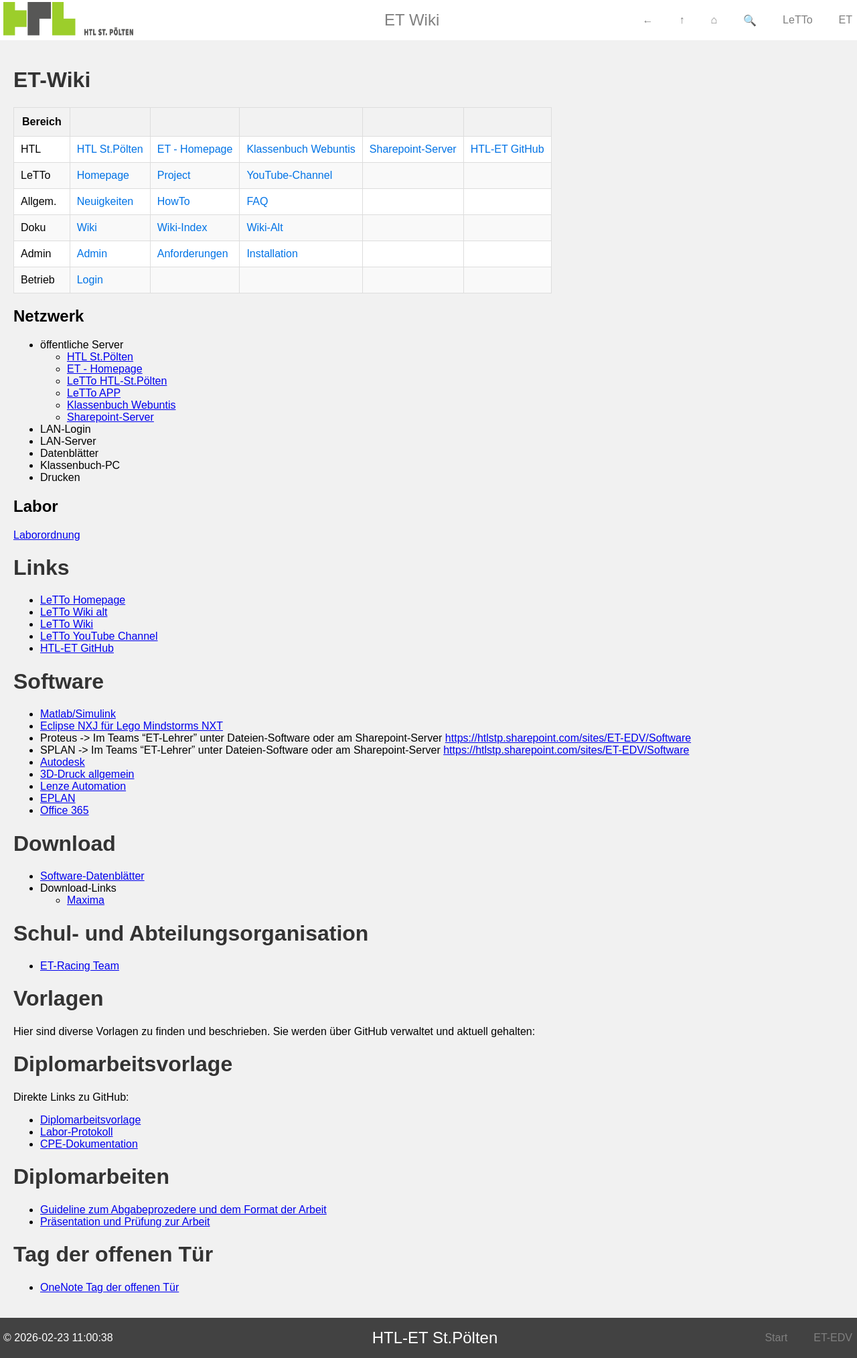
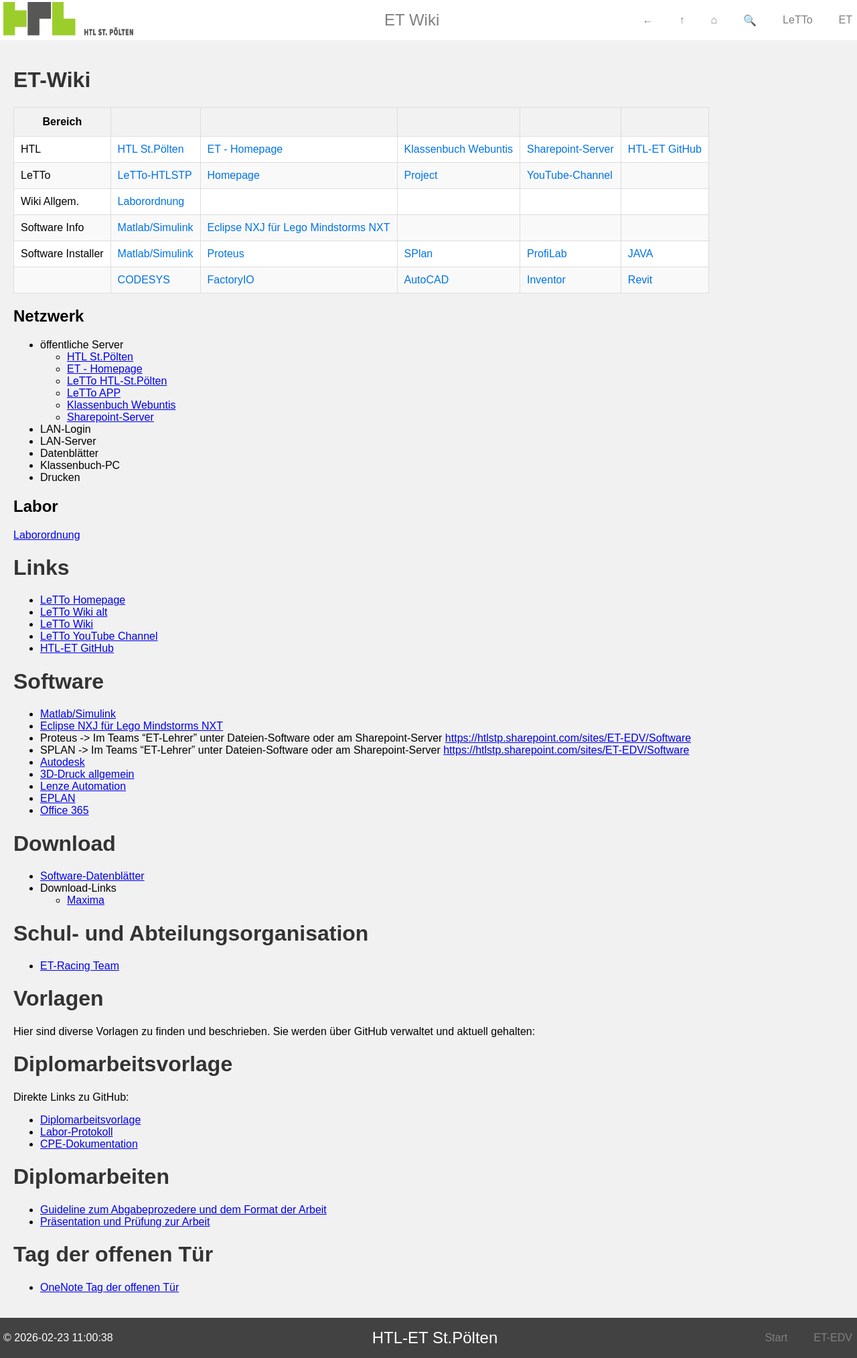
Before and after one commit to htl-stp-et/ET-Info, a Jekyll site: the page built from docs/index.md, in a window 1280 px wide. Shown: the whole page at 67% size. Built offline with Jekyll 4.4.1, drawn with Linux system fonts in a browser that asks for light colours; our own code applies the rules of GitHub Pages for plain Markdown files.

Commit message:
Links in Übersichtstabelle aktuallisiert

```diff
--- a/docs/index.md
+++ b/docs/index.md
@@ -1,13 +1,13 @@
 # ET-Wiki
 
-| Bereich |                                            |                                                                      |                                                             |                                                                        |                                                |
-|---------|--------------------------------------------|----------------------------------------------------------------------|-------------------------------------------------------------|------------------------------------------------------------------------|------------------------------------------------|
-| HTL     | [HTL St.Pölten](https://www.htlstp.ac.at/) | [ET - Homepage](https://www.htlstp.ac.at/abteilungen/elektrotechnik) | [Klassenbuch Webuntis](https://erato.webuntis.com/WebUntis) | [Sharepoint-Server](https://htlstp.sharepoint.com/SitePages/Home.aspx) | [HTL-ET GitHub](https://github.com/htl-stp-et) |
-| LeTTo   | [Homepage](https://letto.at/wordpress/)    | [Project](https://project.letto.at)                                  | [YouTube-Channel](https://www.youtube.com/@letto-mint)      |                                                                        |                                                |
-| Allgem. | [Neuigkeiten](./wiki/Neuigkeiten/index.md) | [HowTo](./howto/index.md)                                            | [FAQ](./wiki/FAQ/index.md)                                  |
-| Doku    | [Wiki](./wiki/Hauptseite/index.md)         | [Wiki-Index](./wiki/index.md)                                        | [Wiki-Alt](https://wiki.letto.at/wiki/index.php/Hauptseite) |
-| Admin   | [Admin](./howto/admin/index.md)            | [Anforderungen](./howto/admin/install/anforderungen/index.md)        | [Installation](./howto/admin/install/index.md)              |
-| Betrieb | [Login](./howto/login/index.md)            |                                                                      |                                                             |
+| Bereich            |                                                                                                                                    |                                                                                                                                                             |                                                                                                                                                |                                                                                                                                                                  |                                                                                                                                             |
+|--------------------|------------------------------------------------------------------------------------------------------------------------------------|-------------------------------------------------------------------------------------------------------------------------------------------------------------|------------------------------------------------------------------------------------------------------------------------------------------------|------------------------------------------------------------------------------------------------------------------------------------------------------------------|---------------------------------------------------------------------------------------------------------------------------------------------|
+| HTL                | [HTL St.Pölten](https://www.htlstp.ac.at/){:target="_blank" rel="noopener noreferrer"}                                             | [ET - Homepage](https://www.htlstp.ac.at/abteilungen/elektrotechnik){:target="_blank" rel="noopener noreferrer"}                                            | [Klassenbuch Webuntis](https://erato.webuntis.com/WebUntis){:target="_blank" rel="noopener noreferrer"}                                        | [Sharepoint-Server](https://htlstp.sharepoint.com/SitePages/Home.aspx){:target="_blank" rel="noopener noreferrer"}                                               | [HTL-ET GitHub](https://github.com/htl-stp-et){:target="_blank" rel="noopener noreferrer"}                                                  |
+| LeTTo              | [LeTTo-HTLSTP](https://letto.htlstp.ac.at/lettohtlstp){:target="_blank" rel="noopener noreferrer"}                                 | [Homepage](https://letto.at/wordpress/){:target="_blank" rel="noopener noreferrer"}                                                                         | [Project](https://project.letto.at){:target="_blank" rel="noopener noreferrer"}                                                                | [YouTube-Channel](https://www.youtube.com/@letto-mint){:target="_blank" rel="noopener noreferrer"}                                                               |                                                                                                                                             |
+| Wiki Allgem.       | [Laborordnung](./Laborordnung/index.md)                                                                                            |                                                                                                                                                             |                                                                                                                                                |                                                                                                                                                                  |                                                                                                                                             |
+| Software Info      | [Matlab/Simulink](./Matlab-Simulink/index.md)                                                                                      | [Eclipse NXJ für Lego Mindstorms NXT](https://letto.htlstp.ac.at/public/download/eclipse/eclipse-lego-32bit.7z){:target="_blank" rel="noopener noreferrer"} |                                                                                                                                                |                                                                                                                                                                  |                                                                                                                                             |
+| Software Installer | [Matlab/Simulink](https://htlstp.sharepoint.com/sites/ET-EDV/Software){:target="_blank" rel="noopener noreferrer"}                 | [Proteus](https://htlstp.sharepoint.com/sites/ET-EDV/Software/Proteus){:target="_blank" rel="noopener noreferrer"}                                          | [SPlan](https://htlstp.sharepoint.com/sites/ET-EDV/Software){:target="_blank" rel="noopener noreferrer"}                                       | [ProfiLab](https://htlstp.sharepoint.com/sites/ET-EDV/Software){:target="_blank" rel="noopener noreferrer"}                                                      | [JAVA](https://htlstp.sharepoint.com/sites/ET-EDV/Software/java){:target="_blank" rel="noopener noreferrer"}                                |
+|                    | [CODESYS](https://htlstp.sharepoint.com/sites/ET-EDV/Software/Automatisierung/Codesys){:target="_blank" rel="noopener noreferrer"} | [FactoryIO](https://htlstp.sharepoint.com/sites/ET-EDV/Software/Automatisierung/FactoryIO){:target="_blank" rel="noopener noreferrer"}                      | [AutoCAD](https://htlstp.sharepoint.com/sites/ET-EDV/Software/Autodesk/AutoCAD%202026%20-%20(DE)){:target="_blank" rel="noopener noreferrer"}  | [Inventor](https://htlstp.sharepoint.com/sites/ET-EDV/Software/Autodesk/Inventor%20Professional%202026%20-%20(DE)){:target="_blank" rel="noopener noreferrer"}   | [Revit](https://htlstp.sharepoint.com/sites/ET-EDV/Software/Autodesk/Revit%202026%20-%20(DE)){:target="_blank" rel="noopener noreferrer"}   |
 
 
 
```
